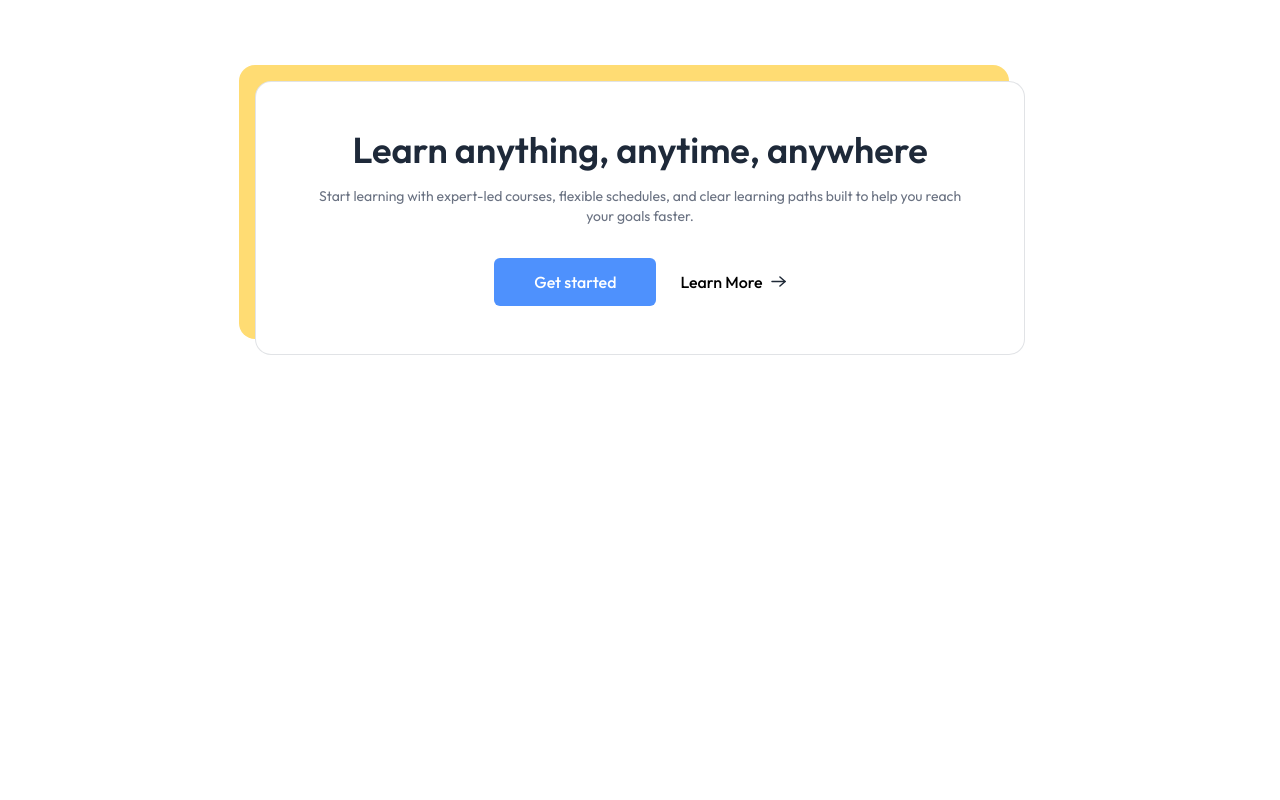
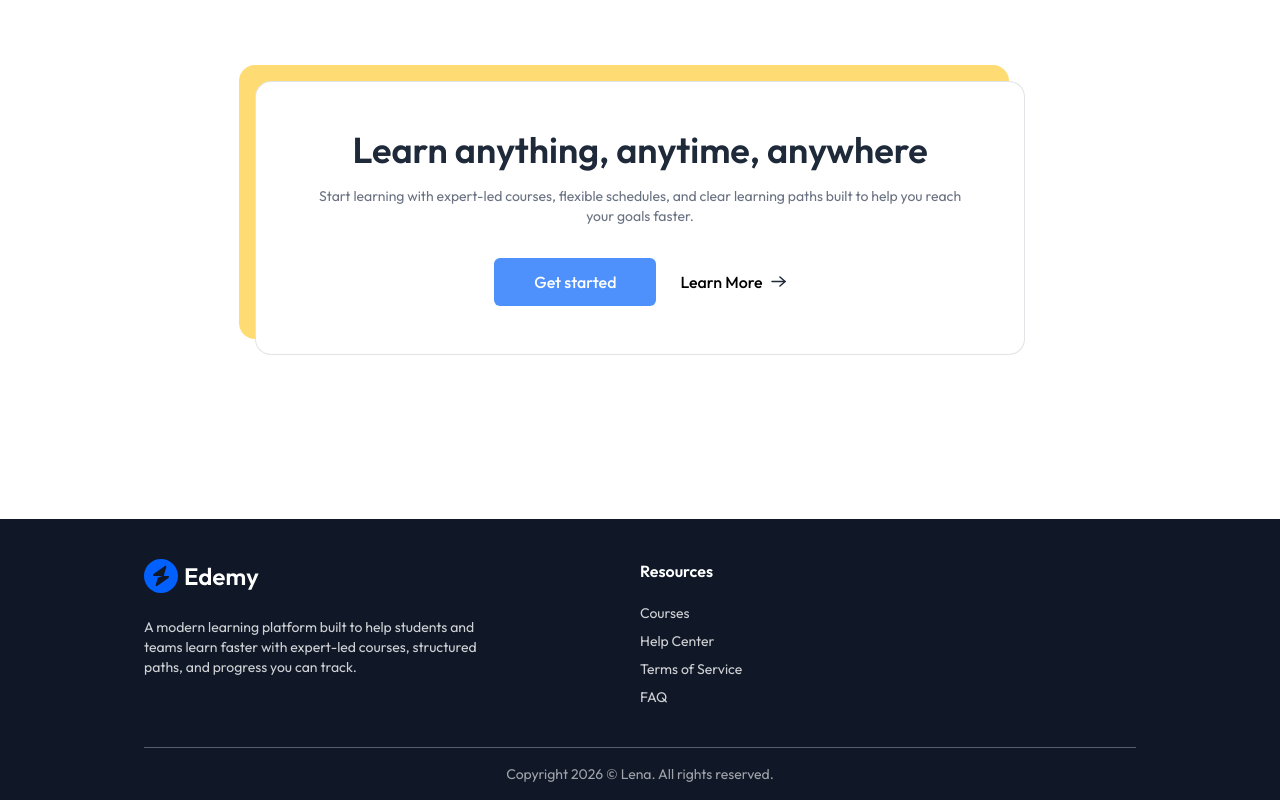
Before and after one commit to Rexxy0011/Lena, a React (Vite) app in the folder client/: page / in a window 1280 px wide. Shown: the part 2411-3211 px from the top of the page. Before the commit the page ends 2862 px from the top, so only its background shows below. Built offline with nearby package versions, Linux system fonts and the light colour scheme; no server answers.

Commit message:
correction on the footer

```diff
--- a/client/src/components/student/Footer.jsx
+++ b/client/src/components/student/Footer.jsx
@@ -14,19 +14,19 @@ const Footer = () => {
           </p>
         </div>
         <div className="flex flex-col md:items-start items-center w-full">
-          <h2 className="font-semibold text-white mb-5">Company</h2>
+          <h2 className="font-semibold text-white mb-5">Resources</h2>
           <ul className="flex md:flex-col w-full justify-between text-sm text-white/80 md:space-y-2">
             <li>
-              <a href="#">Home</a>
+              <a href="#">Courses</a>
             </li>
             <li>
-              <a href="#">About us</a>
+              <a href="#">Help Center</a>
             </li>
             <li>
-              <a href="#">Contact us</a>
+              <a href="#">Terms of Service</a>
             </li>
             <li>
-              <a href="#">Privacy policy</a>
+              <a href="#">FAQ</a>
             </li>
           </ul>
         </div>
--- a/client/src/pages/student/Home.jsx
+++ b/client/src/pages/student/Home.jsx
@@ -4,6 +4,7 @@ import Companies from "../../components/student/Companies";
 import CoursesSection from "../../components/student/CoursesSection";
 import TestimonialSection from "../../components/student/TestimonialSection";
 import CallToAction from "../../components/student/CallToAction";
+import Footer from "../../components/student/Footer";
 
 const Home = () => {
   return (
@@ -13,6 +14,7 @@ const Home = () => {
       <CoursesSection />
       <TestimonialSection />
       <CallToAction />
+      <Footer />
     </div>
   );
 };
```
